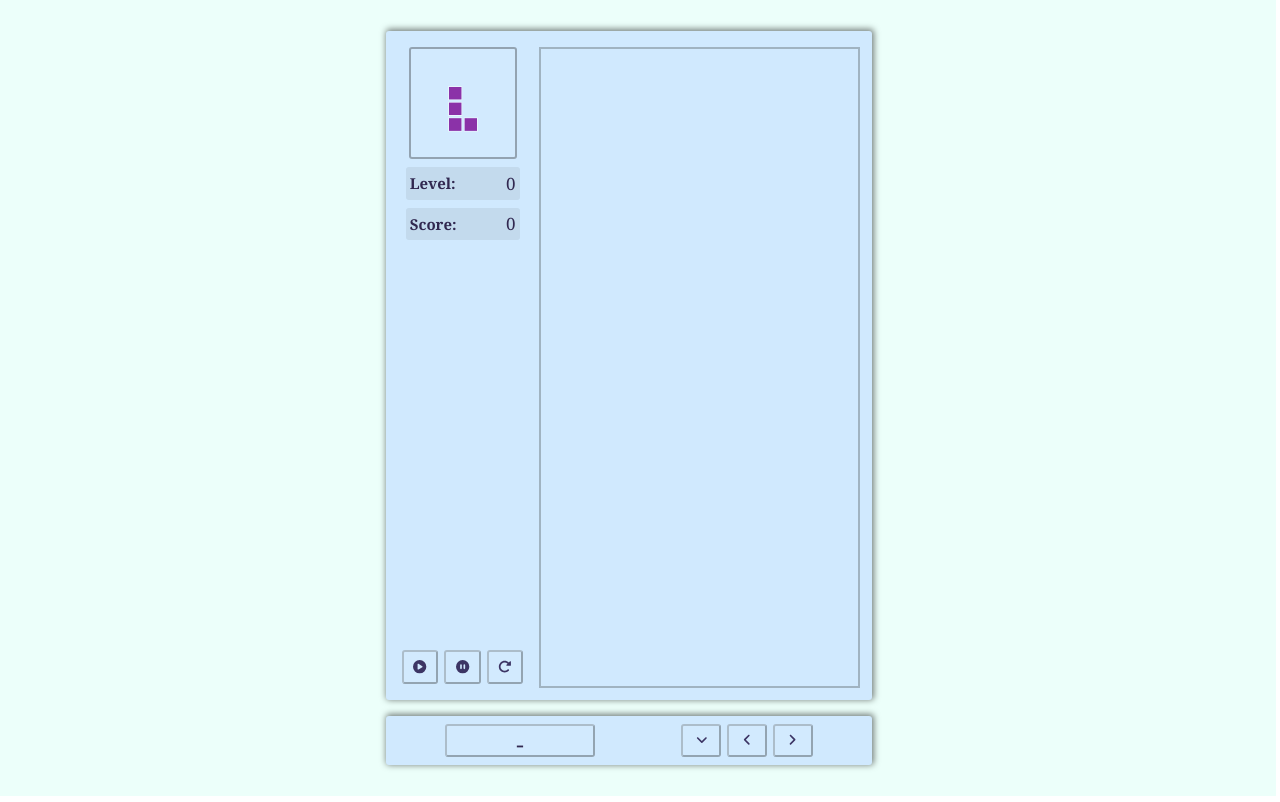
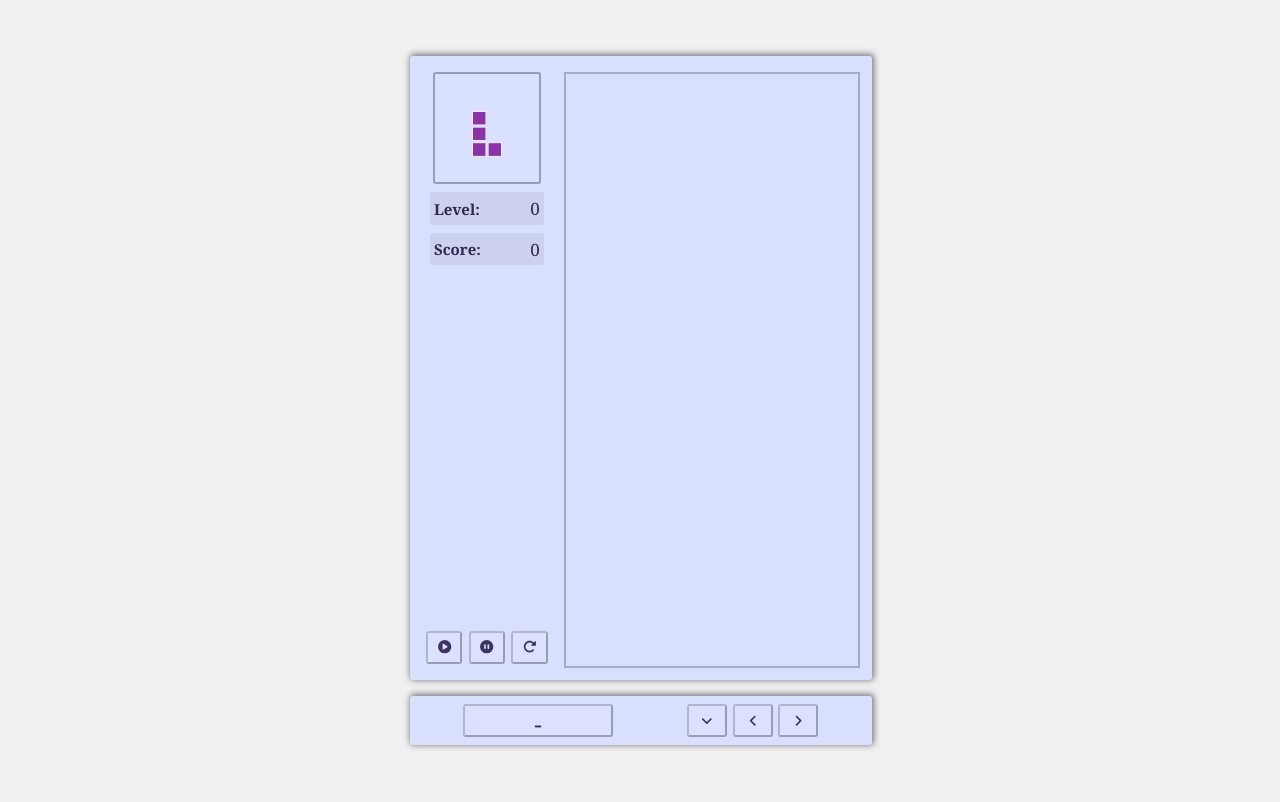
Before and after one commit to AndresMiras/games-fe, an Angular app: page /tetris in a window 1280 px wide. Built offline with nearby package versions, Linux system fonts and the light colour scheme.

Commit message:
fix(tetris.component): fix some styles

```diff
--- a/src/app/tetris/tetris.component.scss
+++ b/src/app/tetris/tetris.component.scss
@@ -1,7 +1,7 @@
 $defaultWith: calc(100% - 5rem);
-$color-primary: rgba(228, 255, 255, 0.8);
+$color-primary: rgb(240, 240, 240);
 $color-primary-border: rgba(161, 120, 243, 0.65);
-$color-secondary: rgba(204, 198, 253, 0.8);
+$color-secondary: rgb(217, 223, 255);
 $color-secondary-border: rgba(25, 118, 210, 0.65);
 * {
   color: #2f254efc;
@@ -11,15 +11,16 @@ $color-secondary-border: rgba(25, 118, 210, 0.65);
   display: flex;
   flex-direction: column;
   align-items: center;
+  justify-content: center;
   row-gap: 2rem;
-  justify-content: center;
-  width: calc(100% - 4px);
-  height: calc(100% - 4px);
-  background-color: rgb(236, 255, 250);
+  width: calc(100% - .1em);
+  height: calc(100% - .1em);
+  padding: .1em;
+  background-color: $color-primary;
 
   .body {
     display: flex;
-    align-items: flex-start;
+    align-items: center;
     justify-content: center;
     width: max-content;
     max-width: 100%;
@@ -33,7 +34,7 @@ $color-secondary-border: rgba(25, 118, 210, 0.65);
       column-gap: 1em;
       max-height: 62vmax;
       height: 100%;
-      width: 90%;
+      width: 85%;
       padding: 1em;
       border: 2px solid
         linear-gradient(
@@ -44,7 +45,7 @@ $color-secondary-border: rgba(25, 118, 210, 0.65);
       border-radius: 3px;
       box-shadow: 1px -1px 6px 1px rgba(0, 0, 0, 0.5);
       // background: linear-gradient(to bottom, $color-secondary, $color-primary);
-      background-color: rgb(208, 233, 254);
+      background-color: $color-secondary;
       .previsual {
         height: 100%;
         width: 30%;
@@ -159,7 +160,7 @@ $color-secondary-border: rgba(25, 118, 210, 0.65);
 .mobile-controls {
   padding: 0.5em 1rem;
   margin-top: 1rem;
-  width: 90%;
+  width: 85%;
   display: flex;
   align-items: center;
   justify-content: space-around;
@@ -169,7 +170,7 @@ $color-secondary-border: rgba(25, 118, 210, 0.65);
   box-shadow: 1px -1px 6px 1px rgba(0, 0, 0, 0.5);
   // background: linear-gradient(to bottom, $color-primary, $color-secondary);
   // background: rgba(219, 255, 242, 0.706);
-  background: rgb(208, 233, 254);
+  background-color: $color-secondary;
 }
 
 .btn-rotate {
@@ -286,4 +287,15 @@ $btnSVGSize: 70%;
   // #board {
   //   max-width: 130px;
   // }
+  .board-control {
+    max-width: 28%;
+  }
+  .btn-rotate {
+    height: calc($btnSecondSize - .45em) !important;
+    width: 4rem !important;
+  }
+  ::ng-deep .btn-control {
+    height: calc($btnSecondSize - .45em) !important;
+    width: calc($btnSecondSize - .45em) !important;
+  }
 }
```
